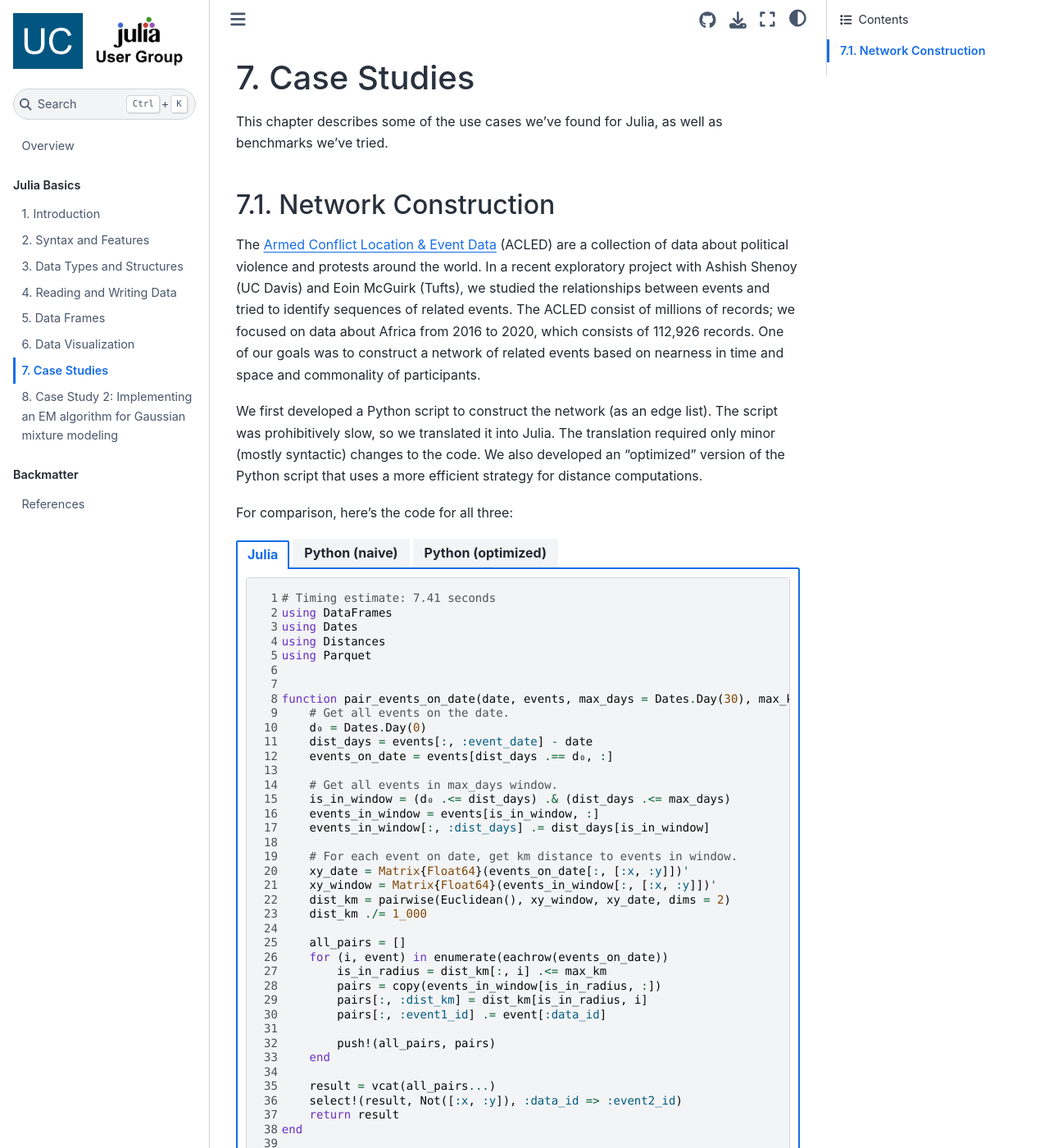
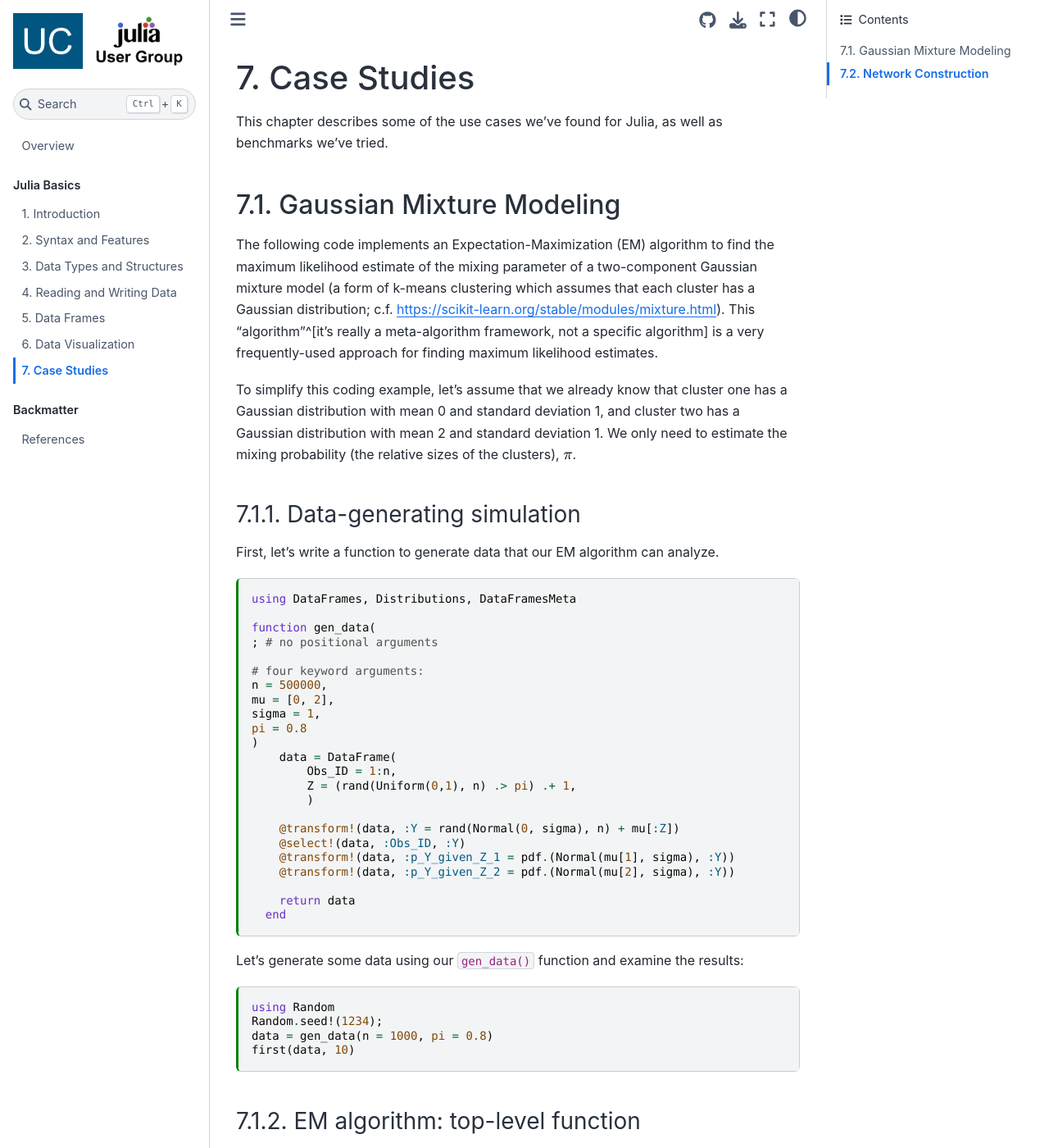
Before and after one commit to ucdavisdatalab/workshop_julia_basics, a Jupyter Book: the page built from chapters/07_case-studies.md, in a window 1280 px wide and 1400 px high. Shown: the whole window at 82% size. Built offline with Jupyter Book 1.0.4 settings and Sphinx 7.4.7 and the Sphinx Book theme 1.1.4, drawn with Linux system fonts in a browser that asks for light colours; some of the changed text lies outside the part shown.

Commit message:
Combine case studies into one chapter.
Co-authored-by: Douglas Ezra Morrison <demorrison@ucdavis.edu>

````diff
--- a/Manifest.toml
+++ b/Manifest.toml
@@ -2,7 +2,7 @@
 
 julia_version = "1.10.0"
 manifest_format = "2.0"
-project_hash = "bad51774d144a71b95efbec356ca2189f6775d64"
+project_hash = "00b1a1f613d31d729daf0aa772789a5a9ab10413"
 
 [[deps.AbstractFFTs]]
 deps = ["LinearAlgebra"]
--- a/Project.toml
+++ b/Project.toml
@@ -4,10 +4,12 @@ CSV = "336ed68f-0bac-5ca0-87d4-7b16caf5d00b"
 Conda = "8f4d0f93-b110-5947-807f-2305c1781a2d"
 DataFrames = "a93c6f00-e57d-5684-b7b6-d8193f3e46c0"
 DataFramesMeta = "1313f7d8-7da2-5740-9ea0-a2ca25f37964"
+Distributions = "31c24e10-a181-5473-b8eb-7969acd0382f"
 Gadfly = "c91e804a-d5a3-530f-b6f0-dfbca275c004"
 IJulia = "7073ff75-c697-5162-941a-fcdaad2a7d2a"
 PlotlyJS = "f0f68f2c-4968-5e81-91da-67840de0976a"
 Plots = "91a5bcdd-55d7-5caf-9e0b-520d859cae80"
 PyPlot = "d330b81b-6aea-500a-939a-2ce795aea3ee"
 RDatasets = "ce6b1742-4840-55fa-b093-852dadbb1d8b"
+Random = "9a3f8284-a2c9-5f02-9a11-845980a1fd5c"
 WebIO = "0f1e0344-ec1d-5b48-a673-e5cf874b6c29"
--- a/_toc.yml
+++ b/_toc.yml
@@ -19,7 +19,6 @@ parts:
       - file: chapters/05_data-frames.md
       - file: chapters/06_data-viz.md
       - file: chapters/07_case-studies.md
-      - file: chapters/08_case-study-EM.md
   - caption: Backmatter
     chapters:
       - file: chapters/references.md
--- a/chapters/07_case-studies.md
+++ b/chapters/07_case-studies.md
@@ -21,6 +21,179 @@ Case Studies
 
 This chapter describes some of the use cases we've found for Julia, as well as
 benchmarks we've tried.
+
+
+Gaussian Mixture Modeling
+-------------------------
+
+The following code implements an Expectation-Maximization (EM) algorithm to find the maximum likelihood estimate of the mixing parameter of a two-component Gaussian mixture model (a form of k-means clustering which assumes that each cluster has a Gaussian distribution; c.f. https://scikit-learn.org/stable/modules/mixture.html). This "algorithm"^[it's really a meta-algorithm framework, not a specific algorithm] is a very frequently-used approach for finding maximum likelihood estimates.
+
+To simplify this coding example, let's assume that we already know that cluster one has a Gaussian distribution with mean 0 and standard deviation 1, and cluster two has a Gaussian distribution with mean 2 and standard deviation 1. We only need to estimate the mixing probability (the relative sizes of the clusters), $\pi$.
+
+### Data-generating simulation
+
+First, let's write a function to generate data that our EM algorithm can analyze.
+
+```{code-cell}
+using DataFrames, Distributions, DataFramesMeta
+
+function gen_data(
+; # no positional arguments
+
+# four keyword arguments:
+n = 500000,
+mu = [0, 2],
+sigma = 1,
+pi = 0.8
+)
+    data = DataFrame(
+        Obs_ID = 1:n,
+        Z = (rand(Uniform(0,1), n) .> pi) .+ 1,
+        )
+
+    @transform!(data, :Y = rand(Normal(0, sigma), n) + mu[:Z])
+    @select!(data, :Obs_ID, :Y)
+    @transform!(data, :p_Y_given_Z_1 = pdf.(Normal(mu[1], sigma), :Y))
+    @transform!(data, :p_Y_given_Z_2 = pdf.(Normal(mu[2], sigma), :Y))
+
+    return data
+  end
+```
+
+Let's generate some data using our `gen_data()` function and examine the results:
+
+```{code-cell}
+using Random
+Random.seed!(1234);
+data = gen_data(n = 1000, pi = 0.8)
+first(data, 10)
+
+```
+
+### EM algorithm: top-level function
+
+The EM algorithm starts with an initial guess for $\pi$, $\hat{\pi}_0$. Then it iterates between two steps:
+
+* E step: compute the cluster membership probabilities, $p(X|Y)$, for each observed outcome $Y$, using the current estimate of $\hat{\pi}$
+* M step: re-estimate $\hat{\pi}$ using the previously estimated cluster membership probabilities, $\hat p(X|Y)$
+
+
+```{code-cell}
+
+# The `!` in the function name `function fit_model!()` indicates that this function may have side-effects; specifically, in this function, `data` and `progress` be passed by reference and modified
+
+  function fit_model!(
+    data; # one positional argument
+    pi_hat_0 = 0.5,
+    tolerance = 0.00001,
+    max_iterations = 1000,
+    progress = DataFrame(
+        iter = 1:(max_iterations+1),
+        pi_hat = Vector{Float64}(undef, max_iterations+1),
+        ll = Vector{Float64}(undef, max_iterations+1),
+        ll_diff = Vector{Float64}(undef, max_iterations+1)
+        )
+    )
+
+    pi_hat = pi_hat_0
+    E_step!(data, pi_hat) # E step
+    ll = loglik!(data)
+    # progress = [(iter = 0, pi_hat, ll, ll_diff = NaN)]
+    progress[1,:] = (0, pi_hat, ll, NaN)
+
+    last_iter = 0
+    for i in 1:max_iterations
+        pi_hat = M_step(data)
+        E_step!(data, pi_hat)
+
+        ll_old = ll
+        ll = loglik!(data)
+        ll_diff = ll - ll_old
+        progress[i+1,:] = (i, pi_hat, ll, ll_diff)
+
+        if ll_diff < tolerance
+            last_iter = i
+            break
+        end
+    end
+    return progress[1:last_iter, :]
+  end
+```
+
+### E step subroutine
+
+The E step uses (Bayes' Theorem)[https://en.wikipedia.org/wiki/Bayes%27_theorem] to compute $\hat p(X|Y) using the current estimate of $\hat\pi$.
+
+```{code-cell}
+
+function E_step!(data, pi_hat)
+    @transform!(data, :pY_Z1 = :p_Y_given_Z_1 .* pi_hat)
+    @transform!(data, :pY_Z2 = :p_Y_given_Z_2 .* (1- pi_hat))
+    @transform!(data, :pY = :pY_Z1 + :pY_Z2)
+    @transform!(data, :pZ1_given_Y = :pY_Z1 ./ :pY)
+end
+```
+### M step subroutine
+
+The M step treats the possible cluster memberships as weighted data, with the weights determined by the cluster membership probabilities from the E step.
+
+```{code-cell}
+function M_step(data)
+    mean(data[!, :pZ1_given_Y])
+end
+```
+### Convergence criterion
+
+We check for convergence using the change in the observed-data log-likelihood:
+
+```{code-cell}
+function loglik!(data)
+    sum(log.(data[!, :pY]))
+end
+```
+### Timing our implementation
+
+Let's speed-test our implementation:
+```{code-cell}
+
+@time results = fit_model!(data);
+```
+
+Note that most of the computation time was for pre-compiling our code. A second call to `fit_model!()` will be faster, since re-compilation isn't needed:
+
+```{code-cell}
+
+# for a fair comparison, let's reset `data` to its original state, since `gen_data()` augmented the previous copy.
+Random.seed!(1234);
+data = gen_data(n = 1000, pi = 0.8)
+
+@time results = fit_model!(data);
+```
+
+### Examine the results
+
+```{code-cell}
+results
+```
+
+### Graph the algorithm's path towards the MLE
+
+```{code-cell}
+using Gadfly
+
+Gadfly.plot(
+  results,
+  x = :pi_hat,
+  y = :ll,
+  Geom.point,
+  Geom.line)
+
+```
+Compare these results with an implementation in R:
+
+https://d-morrison.github.io/EM.examples/articles/mixmodel-benchmark-r.html#results
+
+Despite very similar code, the Julia implementation is much faster!
 
 
 Network Construction
````
Also changed, not shown: chapters/08_case-study-EM.md (deleted, +0 -189 lines).
